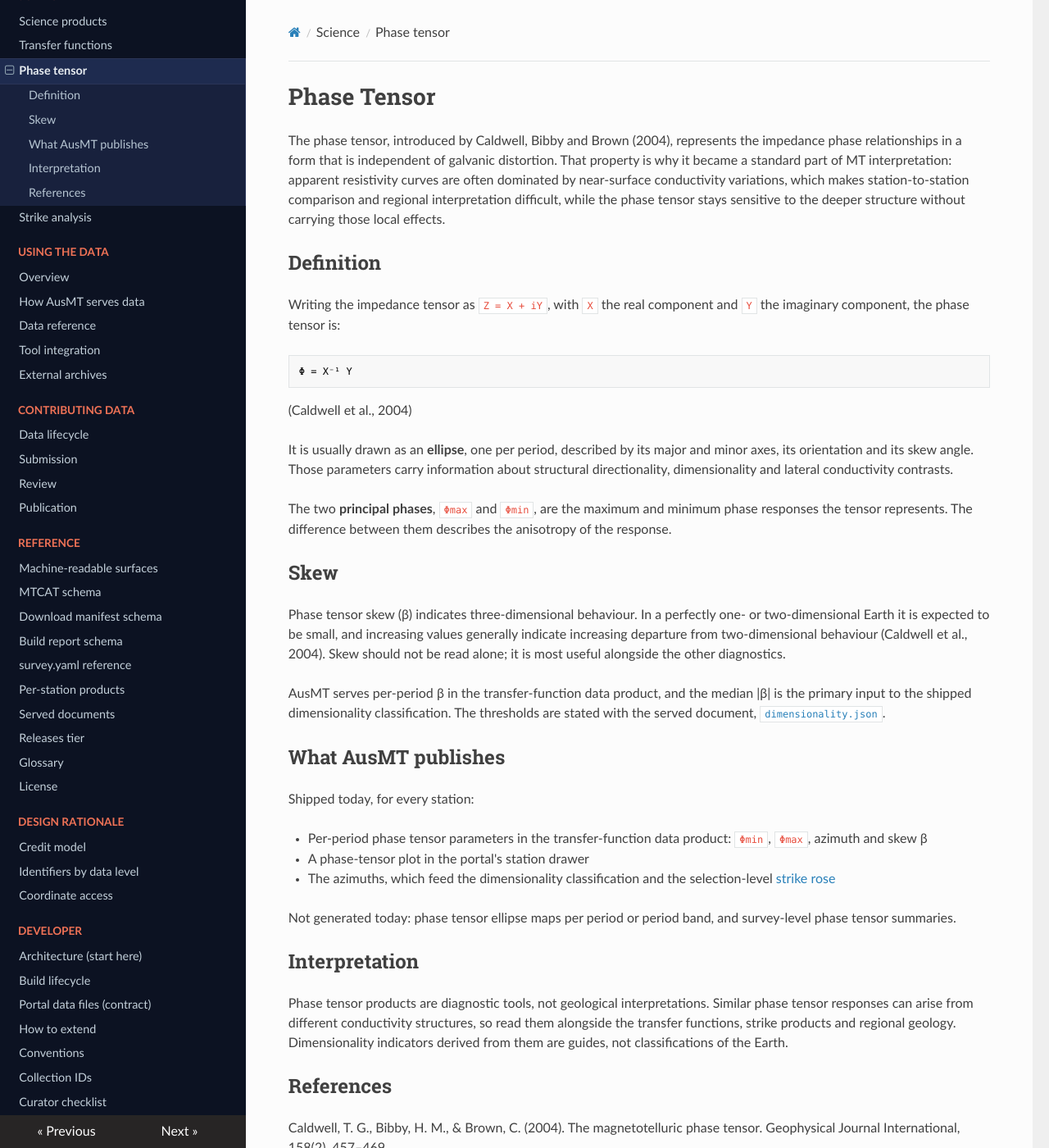
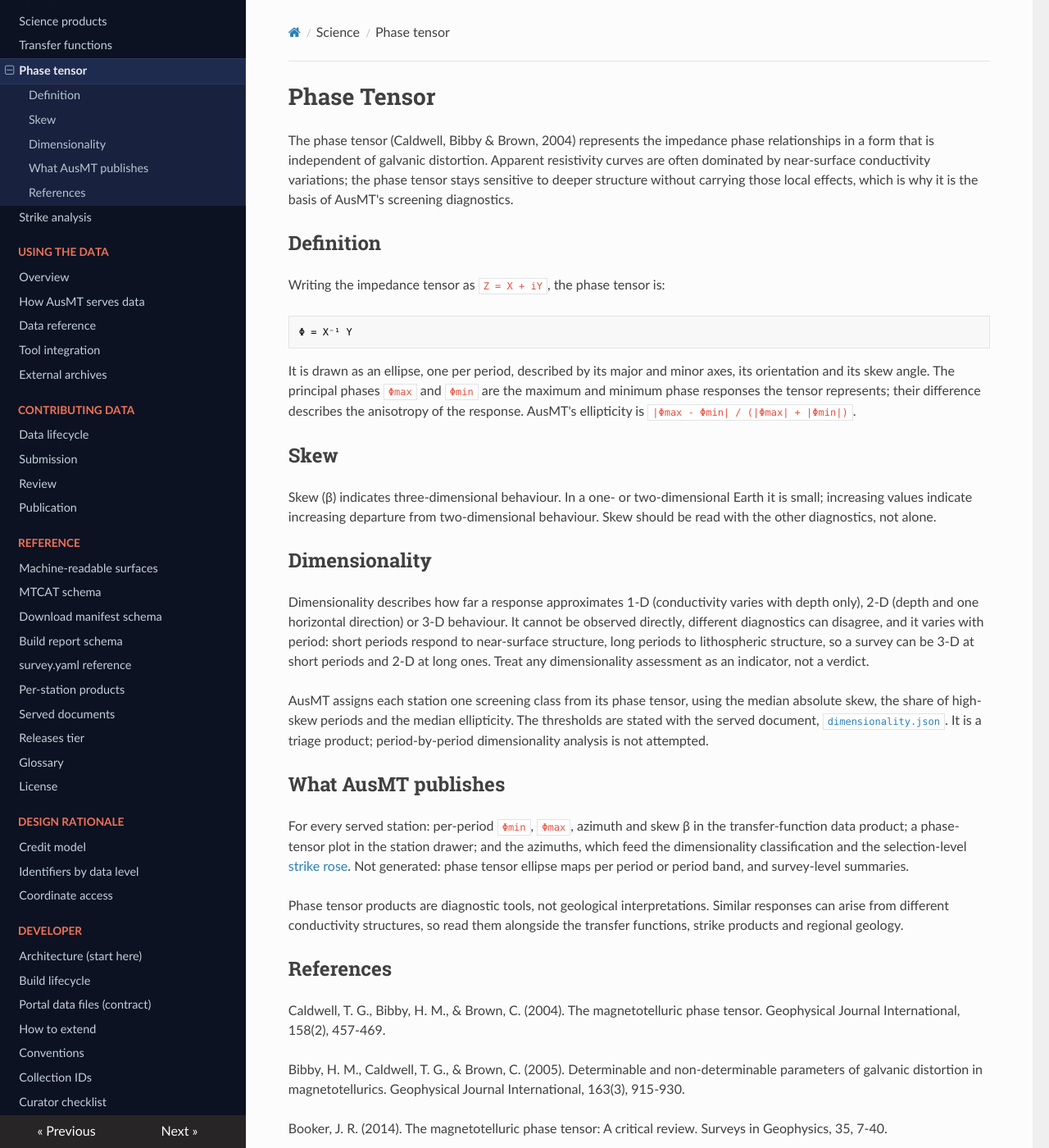
Before and after one commit to bvkay/ausmt, an MkDocs documentation site: the page built from docs/docs/science/phase-tensor.md, in a window 1280 px wide and 1400 px high. Shown: the whole window at 82% size. Built offline with MkDocs 1.6.1, drawn with Linux system fonts in a browser that asks for light colours; nearby versions of some CDN libraries; some of the changed text lies outside the part shown.

Commit message:
docs: condense the science pages
science-products, transfer-functions, phase-tensor and strike-analysis cut to their essentials. The
phase-tensor page now carries the short dimensionality background (what 1-D/2-D/3-D mean, period
dependence, the ellipticity definition) that the removed page held, and points at the served document
for the thresholds.

````diff
--- a/docs/docs/science/phase-tensor.md
+++ b/docs/docs/science/phase-tensor.md
@@ -1,65 +1,59 @@
 # Phase Tensor
 
-The phase tensor, introduced by Caldwell, Bibby and Brown (2004), represents the impedance
-phase relationships in a form that is independent of galvanic distortion. That property is why
-it became a standard part of MT interpretation: apparent resistivity curves are often dominated
-by near-surface conductivity variations, which makes station-to-station comparison and regional
-interpretation difficult, while the phase tensor stays sensitive to the deeper structure
-without carrying those local effects.
+The phase tensor (Caldwell, Bibby & Brown, 2004) represents the impedance phase relationships in a form
+that is independent of galvanic distortion. Apparent resistivity curves are often dominated by
+near-surface conductivity variations; the phase tensor stays sensitive to deeper structure without
+carrying those local effects, which is why it is the basis of AusMT's screening diagnostics.
 
 ## Definition
 
-Writing the impedance tensor as `Z = X + iY`, with `X` the real component and `Y` the
-imaginary component, the phase tensor is:
+Writing the impedance tensor as `Z = X + iY`, the phase tensor is:
 
 ```text
 Φ = X⁻¹ Y
 ```
 
-(Caldwell et al., 2004)
-
-It is usually drawn as an **ellipse**, one per period, described by its major and minor axes,
-its orientation and its skew angle. Those parameters carry information about structural
-directionality, dimensionality and lateral conductivity contrasts.
-
-The two **principal phases**, `Φmax` and `Φmin`, are the maximum and minimum phase responses the
-tensor represents. The difference between them describes the anisotropy of the response.
+It is drawn as an ellipse, one per period, described by its major and minor axes, its orientation and
+its skew angle. The principal phases `Φmax` and `Φmin` are the maximum and minimum phase responses the
+tensor represents; their difference describes the anisotropy of the response. AusMT's ellipticity is
+`|Φmax - Φmin| / (|Φmax| + |Φmin|)`.
 
 ## Skew
 
-Phase tensor skew (β) indicates three-dimensional behaviour. In a perfectly one- or
-two-dimensional Earth it is expected to be small, and increasing values generally indicate
-increasing departure from two-dimensional behaviour (Caldwell et al., 2004). Skew should not be
-read alone; it is most useful alongside the other diagnostics.
+Skew (β) indicates three-dimensional behaviour. In a one- or two-dimensional Earth it is small;
+increasing values indicate increasing departure from two-dimensional behaviour. Skew should be read with
+the other diagnostics, not alone.
 
-AusMT serves per-period β in the transfer-function data product, and the median |β| is the
-primary input to the shipped dimensionality classification. The thresholds are stated with the
-served document, [`dimensionality.json`](../reference/station-products.md#2-dimensionalityjson).
+## Dimensionality
+
+Dimensionality describes how far a response approximates 1-D (conductivity varies with depth only),
+2-D (depth and one horizontal direction) or 3-D behaviour. It cannot be observed directly, different
+diagnostics can disagree, and it varies with period: short periods respond to near-surface structure,
+long periods to lithospheric structure, so a survey can be 3-D at short periods and 2-D at long ones.
+Treat any dimensionality assessment as an indicator, not a verdict.
+
+AusMT assigns each station one screening class from its phase tensor, using the median absolute skew,
+the share of high-skew periods and the median ellipticity. The thresholds are stated with the served
+document, [`dimensionality.json`](../reference/station-products.md#2-dimensionalityjson). It is a
+triage product; period-by-period dimensionality analysis is not attempted.
 
 ## What AusMT publishes
 
-Shipped today, for every station:
+For every served station: per-period `Φmin`, `Φmax`, azimuth and skew β in the transfer-function data
+product; a phase-tensor plot in the station drawer; and the azimuths, which feed the dimensionality
+classification and the selection-level [strike rose](strike-analysis.md). Not generated: phase tensor
+ellipse maps per period or period band, and survey-level summaries.
 
-- Per-period phase tensor parameters in the transfer-function data product: `Φmin`, `Φmax`,
-  azimuth and skew β
-- A phase-tensor plot in the portal's station drawer
-- The azimuths, which feed the dimensionality classification and the selection-level
-  [strike rose](strike-analysis.md)
-
-Not generated today: phase tensor ellipse maps per period or period band, and survey-level phase
-tensor summaries.
-
-## Interpretation
-
-Phase tensor products are diagnostic tools, not geological interpretations. Similar phase
-tensor responses can arise from different conductivity structures, so read them alongside the
-transfer functions, strike products and regional geology. Dimensionality indicators derived
-from them are guides, not classifications of the Earth.
+Phase tensor products are diagnostic tools, not geological interpretations. Similar responses can arise
+from different conductivity structures, so read them alongside the transfer functions, strike products
+and regional geology.
 
 ## References
 
-Caldwell, T. G., Bibby, H. M., & Brown, C. (2004). The magnetotelluric phase tensor. Geophysical Journal International, 158(2), 457–469.
+Caldwell, T. G., Bibby, H. M., & Brown, C. (2004). The magnetotelluric phase tensor. Geophysical Journal International, 158(2), 457-469.
 
-Bibby, H. M., Caldwell, T. G., & Brown, C. (2005). Determinable and non-determinable parameters of galvanic distortion in magnetotellurics. Geophysical Journal International, 163(3), 915–930.
+Bibby, H. M., Caldwell, T. G., & Brown, C. (2005). Determinable and non-determinable parameters of galvanic distortion in magnetotellurics. Geophysical Journal International, 163(3), 915-930.
+
+Booker, J. R. (2014). The magnetotelluric phase tensor: A critical review. Surveys in Geophysics, 35, 7-40.
 
 Chave, A. D., & Jones, A. G. (2012). The Magnetotelluric Method: Theory and Practice. Cambridge University Press.
````
Also changed, not shown: docs/docs/science/science-products.md (+22 -26 lines), docs/docs/science/strike-analysis.md (+22 -43 lines), docs/docs/science/transfer-functions.md (+34 -49 lines).
